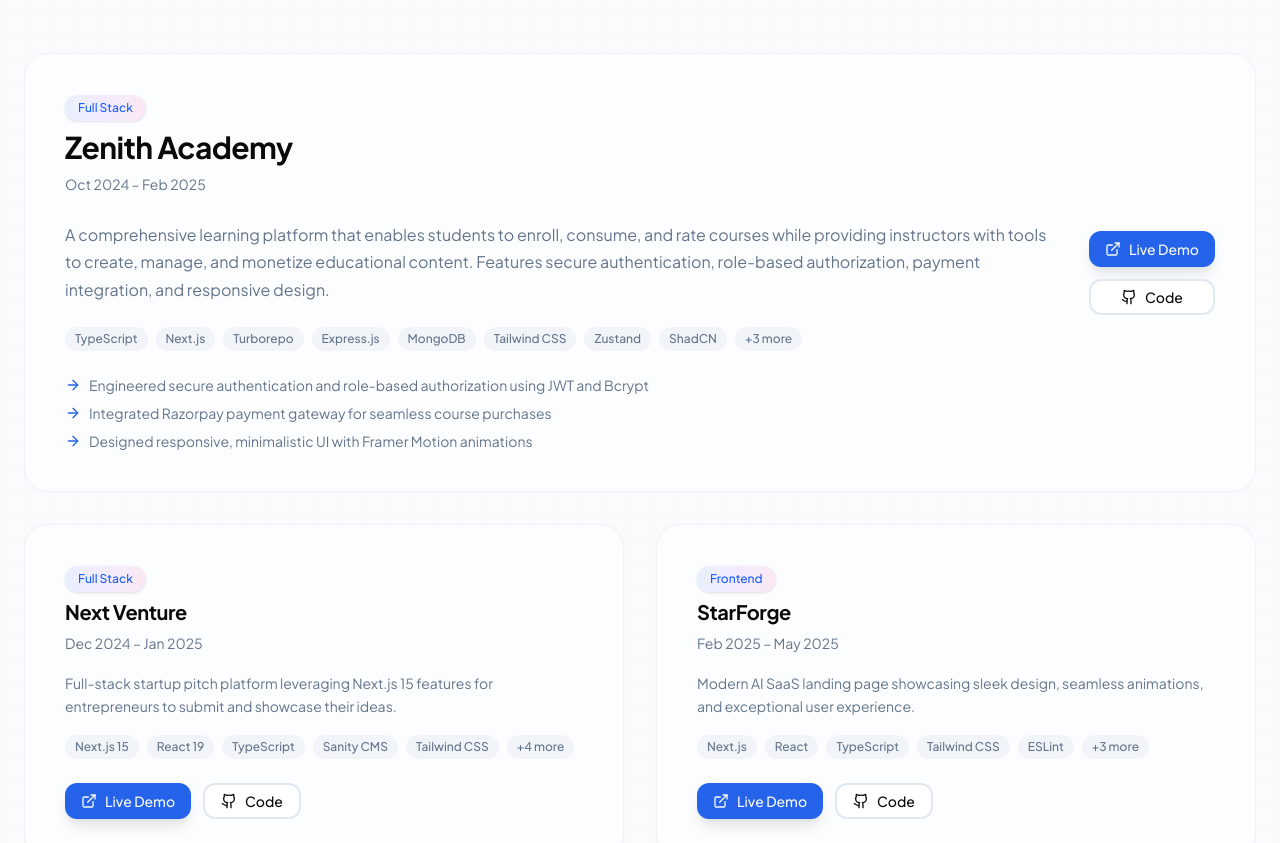
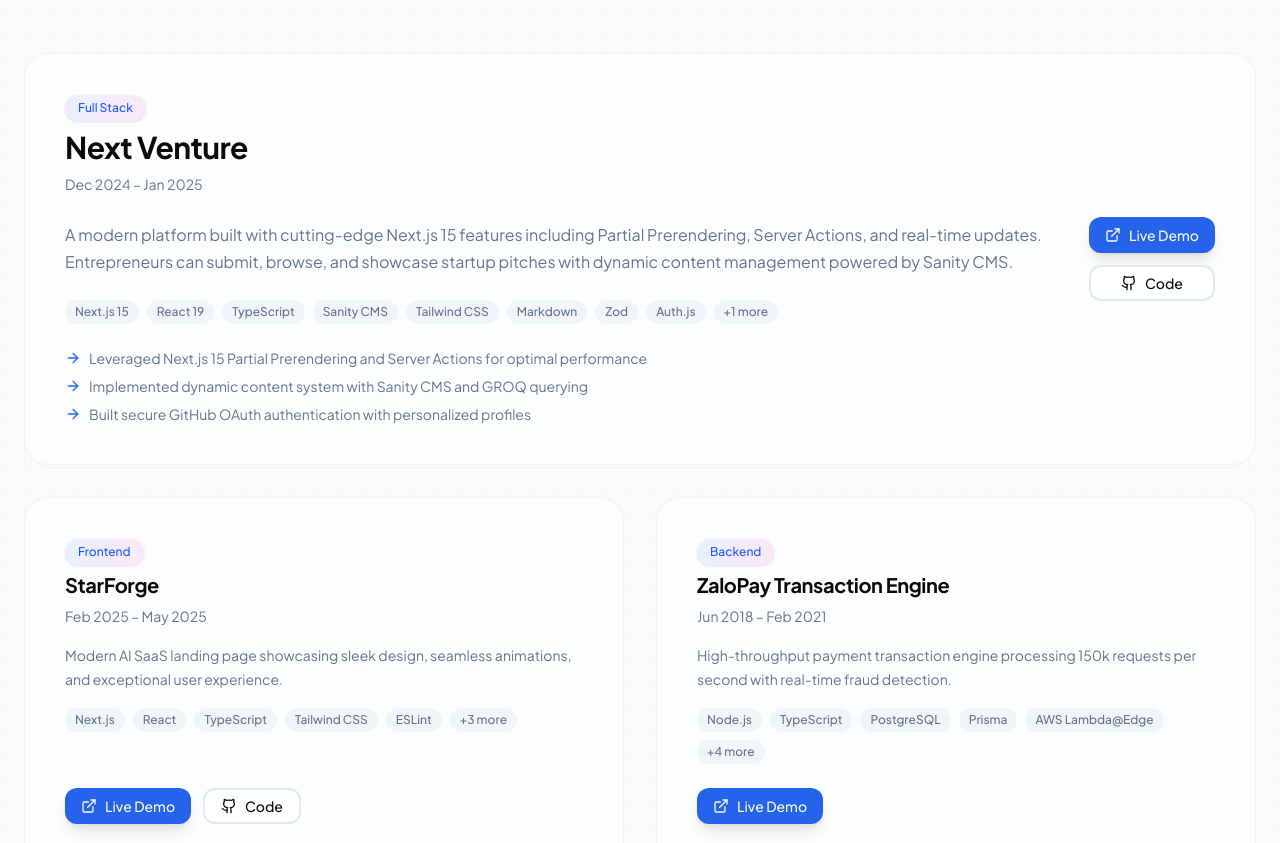
Before and after one commit to loimtran/Portfolio, a Next.js app: page / in a window 1280 px wide. Shown: the part 2500-3343 px from the top of the page. Built offline with nearby package versions, Linux system fonts and the light colour scheme.

Commit message:
updated project list

```diff
--- a/src/data/projects.ts
+++ b/src/data/projects.ts
@@ -14,25 +14,25 @@ export interface Project {
 }
 
 export const projects: Project[] = [
-  {
-    id: "zenith-academy",
-    title: "Zenith Academy",
-    description: "Interactive Learning & Teaching Platform empowering students and instructors with seamless course management and monetization.",
-    longDescription: "A comprehensive learning platform that enables students to enroll, consume, and rate courses while providing instructors with tools to create, manage, and monetize educational content. Features secure authentication, role-based authorization, payment integration, and responsive design.",
-    image: "/images/1.png",
-    technologies: ["TypeScript", "Next.js", "Turborepo", "Express.js", "MongoDB", "Tailwind CSS", "Zustand", "ShadCN", "JWT", "Razorpay", "Cloudinary"],
-    category: "Full Stack",
-    featured: true,
-    liveUrl: "https://academy.aayushbharti.in",
-    githubUrl: "https://github.com/loimtran/Zenith-Academy",
-    period: "Oct 2024 – Feb 2025",
-    highlights: [
-      "Engineered secure authentication and role-based authorization using JWT and Bcrypt",
-      "Integrated Razorpay payment gateway for seamless course purchases",
-      "Designed responsive, minimalistic UI with Framer Motion animations",
-      "Built RESTful APIs for course management, media uploads, and progress tracking"
-    ]
-  },
+  // {
+  //   id: "zenith-academy",
+  //   title: "Zenith Academy",
+  //   description: "Interactive Learning & Teaching Platform empowering students and instructors with seamless course management and monetization.",
+  //   longDescription: "A comprehensive learning platform that enables students to enroll, consume, and rate courses while providing instructors with tools to create, manage, and monetize educational content. Features secure authentication, role-based authorization, payment integration, and responsive design.",
+  //   image: "/images/1.png",
+  //   technologies: ["TypeScript", "Next.js", "Turborepo", "Express.js", "MongoDB", "Tailwind CSS", "Zustand", "ShadCN", "JWT", "Razorpay", "Cloudinary"],
+  //   category: "Full Stack",
+  //   featured: true,
+  //   liveUrl: "https://academy.aayushbharti.in",
+  //   githubUrl: "https://github.com/loimtran/Zenith-Academy",
+  //   period: "Oct 2024 – Feb 2025",
+  //   highlights: [
+  //     "Engineered secure authentication and role-based authorization using JWT and Bcrypt",
+  //     "Integrated Razorpay payment gateway for seamless course purchases",
+  //     "Designed responsive, minimalistic UI with Framer Motion animations",
+  //     "Built RESTful APIs for course management, media uploads, and progress tracking"
+  //   ]
+  // },
   {
     id: "next-venture",
     title: "Next Venture",
```
